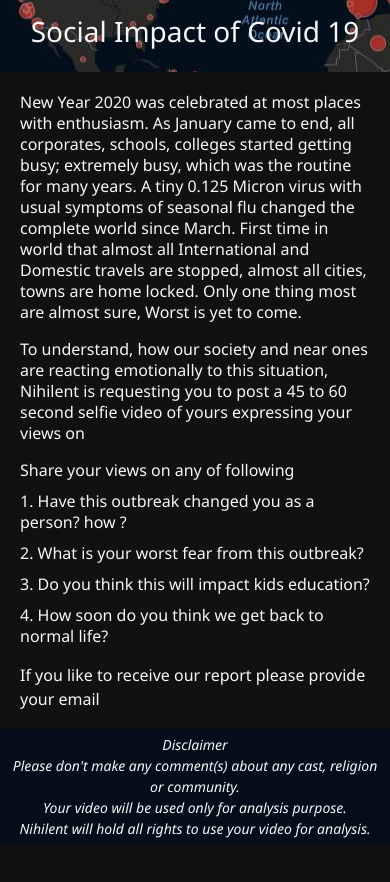
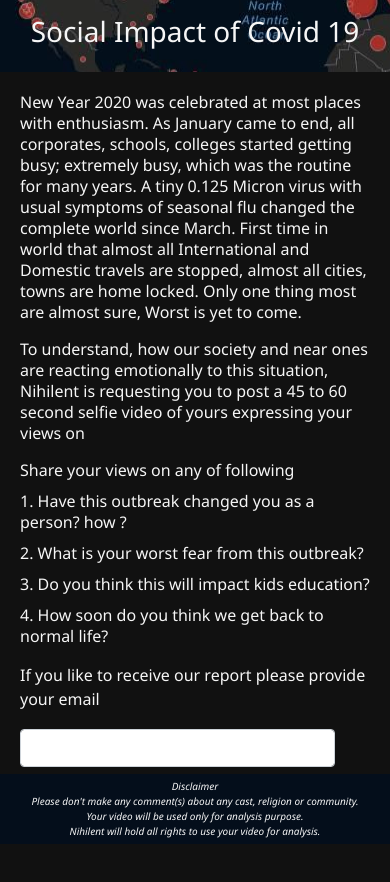
Before and after one commit to vaibhavphutane/Angular-Video-Recorder, an Angular app: page / in a window 390 px wide. Shown: the top 882 px of the page. Built offline with nearby package versions, Linux system fonts and the light colour scheme.

Commit message:
Disclaimer mobile fix

```diff
--- a/src/app/Components/footer/footer.component.css
+++ b/src/app/Components/footer/footer.component.css
@@ -20,5 +20,6 @@
 @media only screen and (max-width: 600px) {
   .disclaimer-container {
     display: block;
+    font-size: 10px;
   }
 }
```
